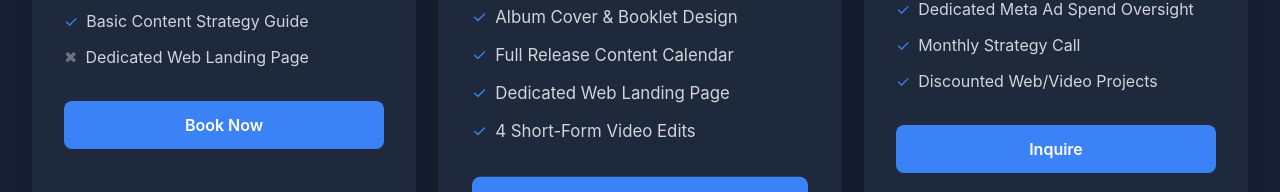
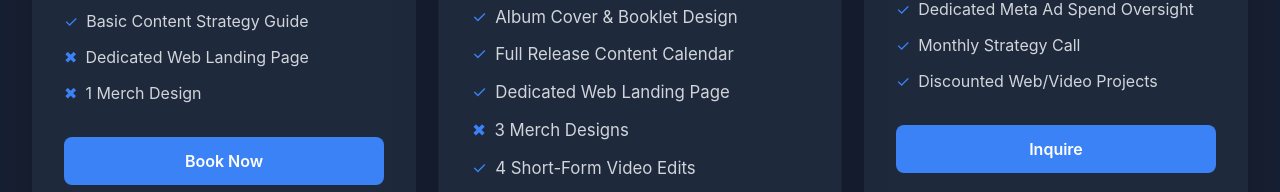
Before and after one commit to kentaosborn/droplab, a plain HTML site: page index.html in a window 1280 px wide. Shown: the part 2949-3141 px from the top of the page. Drawn offline with nearby package versions, Linux system fonts and the light colour scheme.

Commit message:
Update index.html

```diff
--- a/index.html
+++ b/index.html
@@ -220,7 +220,8 @@
                             <li class="flex items-center"><span class="text-accent mr-2">&#10003;</span> Album Art (Single)</li>
                             <li class="flex items-center"><span class="text-accent mr-2">&#10003;</span> 3 Social Promo Graphics</li>
                             <li class="flex items-center"><span class="text-accent mr-2">&#10003;</span> Basic Content Strategy Guide</li>
-                            <li class="flex items-center"><span class="text-gray-500 mr-2">&#10006;</span> Dedicated Web Landing Page</li>
+                            <li class="flex items-center"><span class="text-accent mr-2">&#10006;</span> Dedicated Web Landing Page</li>
+                            <li class="flex items-center"><span class="text-accent mr-2">&#10006;</span> 1 Merch Design</li>
                         </ul>
                         <a href="#contact" class="block w-full py-3 bg-accent hover:bg-accent-dark text-white font-semibold rounded-lg transition duration-300">Book Now</a>
                     </div>
@@ -236,6 +237,7 @@
                             <li class="flex items-center"><span class="text-accent mr-2">&#10003;</span> Album Cover & Booklet Design</li>
                             <li class="flex items-center"><span class="text-accent mr-2">&#10003;</span> Full Release Content Calendar</li>
                             <li class="flex items-center"><span class="text-accent mr-2">&#10003;</span> Dedicated Web Landing Page</li>
+                            <li class="flex items-center"><span class="text-accent mr-2">&#10006;</span> 3 Merch Designs</li>
                             <li class="flex items-center"><span class="text-accent mr-2">&#10003;</span> 4 Short-Form Video Edits</li>
                         </ul>
                         <a href="#contact" class="block w-full py-3 bg-accent hover:bg-accent-dark text-white font-semibold rounded-lg transition duration-300">Let's Talk</a>
```
